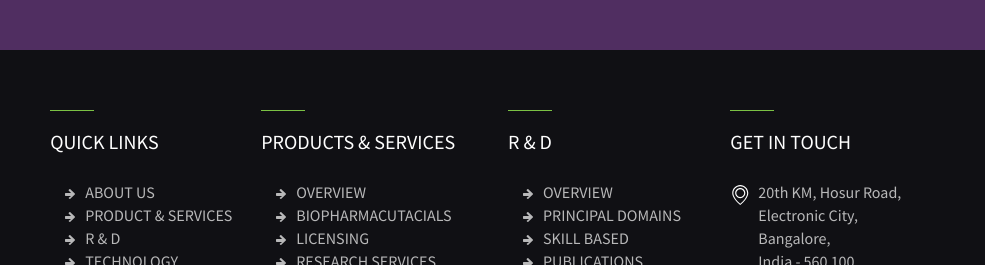
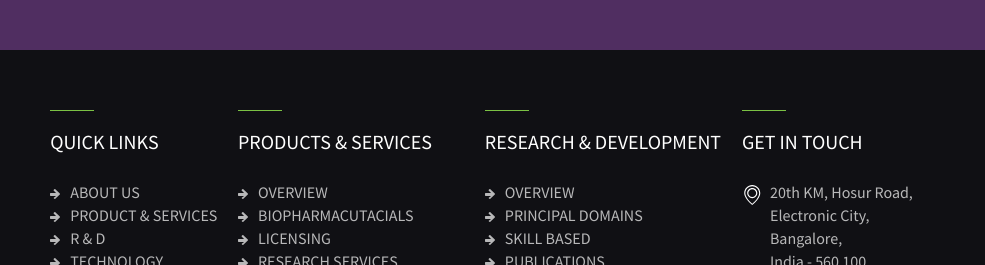
Before and after one commit to innoraft/bio-con, a plain HTML site: page index.html in a window 1280 px wide. Shown: the part 4460-4725 px from the top of the page, 295-1280 px from the left. Drawn offline with nearby package versions, Linux system fonts and the light colour scheme.

Commit message:
Changes as per email feedback

```diff
--- a/index.html
+++ b/index.html
@@ -5,7 +5,7 @@
 <!--[if gt IE 9]><!--> <html class="no-js" lang="en-US"> <!--<![endif]-->
 
 <head>
-<title>Bioconn</title>
+<title>Home | Biocon</title>
 <meta charset="utf-8">
 <meta name="viewport" content="width=device-width, initial-scale=1.0, maximum-scale=1.0, user-scalable=0">
 <meta name="description" content="">
@@ -575,7 +575,7 @@
                         </div><!--/.col-container-->
                     </div><!--/.col-->
                     <div class="col fmenu rd-col">
-                    	<h3>R &amp; D</h3>
+                    	<h3>Research &amp; Development</h3>
                     	<div class="col-container">
                         	<ul>
                                 <li><a href="#">Overview</a></li>
--- a/sass/style.scss
+++ b/sass/style.scss
@@ -370,11 +370,11 @@ input[type="checkbox"], input[type="radio"] { margin:4px 8px 0 ; vertical-align:
 			&:before { content:""; width:44px; height:1px; background:$green; margin:0 0 $padding-small-horizontal*2; display:block; }
 		}
 		.about-col { width:23.722222222222223%; }
-		.quick-col { width:18.194444444444444%; }
+		.quick-col { width:16.194444444444444%; }
 		.product-col { width:21.277777777777778%; }
-		.rd-col { width: 19.166666666666668%; }
+		.rd-col { width:22.166666666666668%; }
 		.get-touch-col {
-			width:17.63888888888889%;
+			width:16.63888888888889%;
 			.col-info {
 				position:relative; margin:0 0 10px; padding-left:28px;
 				&:before { content:""; position:absolute; left:0; top:4px; @include sprites(20,20,-434,-302); }
@@ -395,7 +395,6 @@ input[type="checkbox"], input[type="radio"] { margin:4px 8px 0 ; vertical-align:
 	.fmenu {
 		ul {
 			@extend %no-style;
-			padding-left:$padding-small-horizontal+5;
 			li {
 				a {
 					display:block; color:#b8b8b9; text-transform:uppercase; padding-left:$padding-small-horizontal*2; position:relative;
```
Also changed, not shown: css/style.css.
